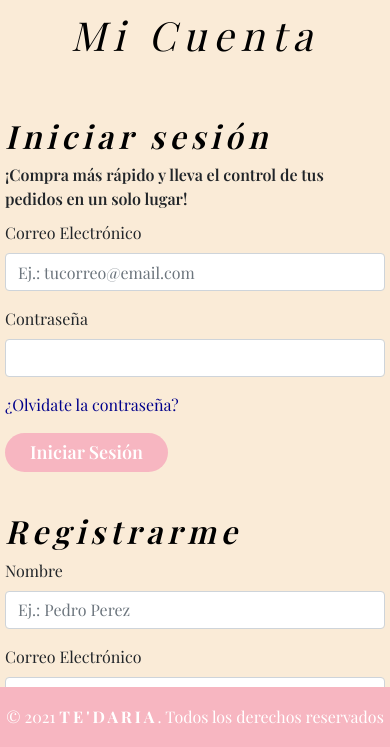
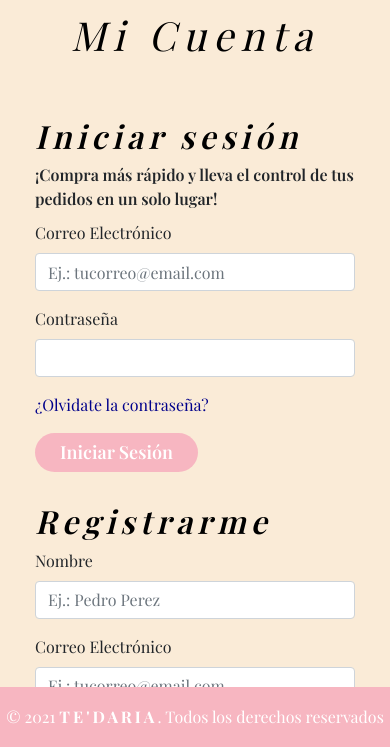
Before and after one commit to aurercys/TeDaria, a website: page mi-cuenta.html in a window 390 px wide. Shown: the part 97-844 px from the top of the page. Drawn offline with nearby package versions, Linux system fonts and the light colour scheme.

Commit message:
Se ajustan margenes y padding de los formularios de mi cuenta.

```diff
--- a/mi-cuenta.html
+++ b/mi-cuenta.html
@@ -54,7 +54,7 @@
                     <h1>Mi Cuenta</h1>
                 </div>
                 <div class="row justify-content-around">
-                    <div class="col-md-5 mi-cuenta--box-paddings">
+                    <div class="col-md-5 margins-box mi-cuenta--box-paddings">
                         <h2 class="mi-cuenta__subtitulo">Iniciar sesión</h2>
                         <span class="mi-cuente__subtitulo-form-login">¡Compra más rápido y lleva el control de tus pedidos en un solo lugar!</span>
                         <form>
@@ -71,7 +71,7 @@
                             <button type="submit" class="btn btn-primary mi-cuenta__button">Iniciar Sesión</button>
                         </form>
                     </div>
-                    <div class="col-md-5 mi-cuenta--box-paddings">
+                    <div class="col-md-5 margins-box mi-cuenta--box-paddings">
                         <h2 class="mi-cuenta__subtitulo">Registrarme</h2>
                         <form>
                             <div class="form-group">
--- a/scss/components/_mi-cuenta.scss
+++ b/scss/components/_mi-cuenta.scss
@@ -12,7 +12,6 @@
     .mi-cuenta--box-paddings {
         padding-left: 20px;
         padding-right: 20px;
-        padding-bottom: 40px;
     }
 
     .mi-cuenta__texto-olvidaste-contrasena {
```
Also changed, not shown: css/styles.css.
